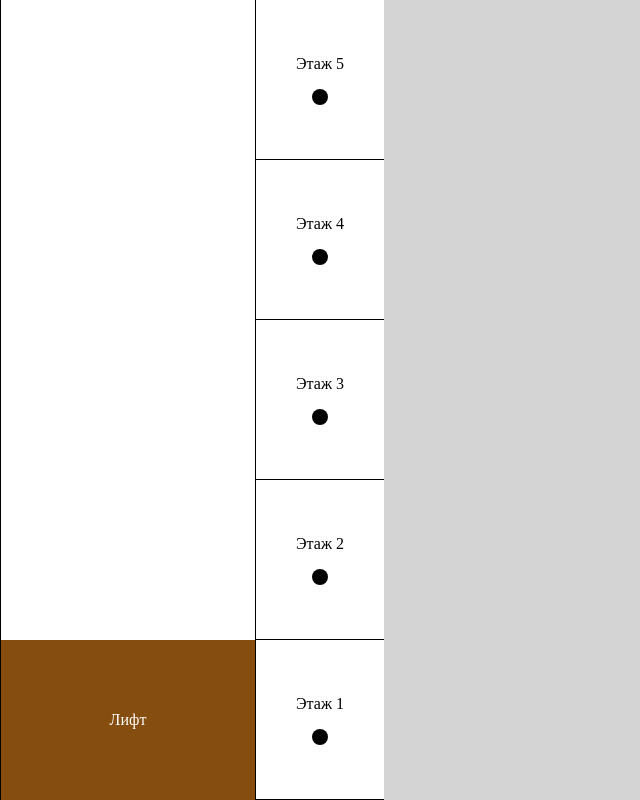
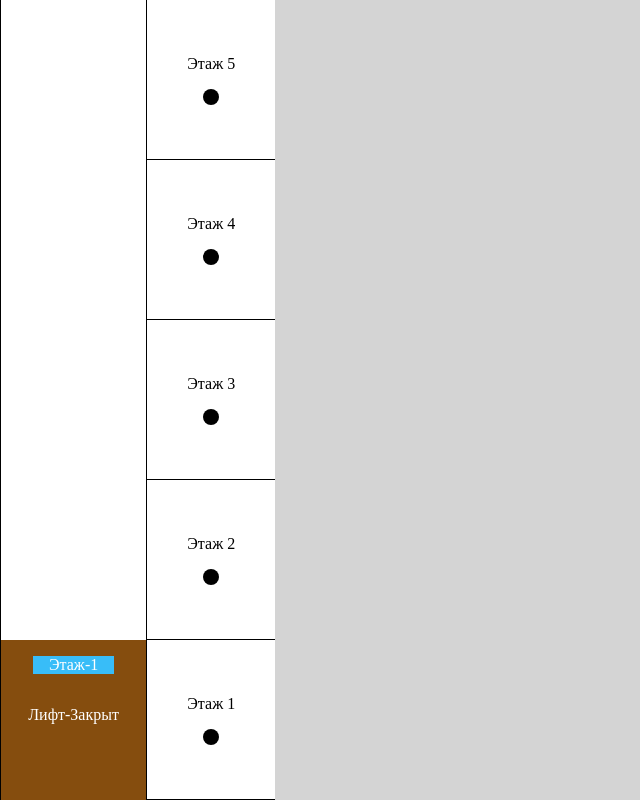
Before and after one commit to AleksandrSmirnov92/elevatorTestProjectVue, a Vue app: page / in a window 1280 px wide. Shown: the whole page, without its empty margins (0-640 px from the left). Built offline with nearby package versions, Linux system fonts and the light colour scheme.

Commit message:
I continue to refactor and add functionality

```diff
--- a/src/components/Elevator/Elevator.vue
+++ b/src/components/Elevator/Elevator.vue
@@ -4,66 +4,73 @@
     class="elevator"
     :style="{
       transform: `translateY(${translateY}px)`,
-      transition: `transform ${timeMove}s linear`,
+      transition: `transform ${elevatorInfo.timeMove}s linear`,
     }"
     :class="!toggleClass ? '' : 'inactive'"
   >
-    <span>Лифт</span>
+    <div class="elevator__floor">
+      <span class="">Этаж-{{ c }}</span>
+    </div>
+
+    <span class="elevator__doors">Лифт-{{ elevatorDoors }}</span>
   </div>
 </template>
 
 <script setup>
 import { toRefs, watch, ref } from "vue";
+import { elevatorMotionHandler } from "../../helpers/createElevator";
 const heightElevator = ref(null);
+const elevatorDoors = ref("Закрыт");
 const props = defineProps({
-  floorPosition: Number,
+  elevatorInfo: Object,
 });
-const { floorPosition } = toRefs(props);
+const { elevatorInfo } = toRefs(props);
 const translateY = ref(0);
-const timeMove = ref(1);
 let initialSeconds = 1;
 let toggleClass = ref(false);
+let c = ref(initialSeconds);
 const animationElevator = (newFloorPosition) => {
-  if (initialSeconds < floorPosition.value) {
+  let n = initialSeconds;
+
   translateY.value =
     -heightElevator.value.clientHeight * (newFloorPosition - 1);
-    timeMove.value = floorPosition.value - initialSeconds;
+  const animateFloorPosition = setInterval(() => {
+    if (n < newFloorPosition) {
+      c.value += 1;
+      console.log(c.value);
+    }
+    if (n > newFloorPosition) {
+      c.value -= 1;
+      console.log(c.value);
+    }
+  }, 1000);
+
   setTimeout(() => {
+    elevatorDoors.value = "открыт";
     const stop = setInterval(() => {
       toggleClass.value = !toggleClass.value;
     }, 500);
     setTimeout(() => {
       clearInterval(stop);
       toggleClass.value = false;
+      elevatorDoors.value = "закрыт";
     }, 3000);
-    }, 1000 * timeMove.value);
-    initialSeconds = floorPosition.value;
+    clearInterval(animateFloorPosition);
+  }, 1000 * elevatorInfo.value.timeMove);
+  initialSeconds = elevatorInfo.value.floorPosition;
+};
+watch(
+  () => elevatorInfo.value.floorPosition,
+  (newFloorPosition) => {
+    animationElevator(newFloorPosition);
   }
-  if (initialSeconds > floorPosition.value) {
-    translateY.value =
-      -heightElevator.value.clientHeight * (newFloorPosition - 1);
-    timeMove.value = initialSeconds - floorPosition.value;
-    setTimeout(() => {
-      const stop = setInterval(() => {
-        toggleClass.value = !toggleClass.value;
-      }, 500);
-      setTimeout(() => {
-        clearInterval(stop);
-        toggleClass.value = false;
-      }, 3000);
-    }, 1000 * timeMove.value);
-    initialSeconds = floorPosition.value;
-  }
-};
-watch(floorPosition, (newFloorPosition) => {
-  animationElevator(newFloorPosition);
-});
+);
 </script>
 
 <style lang="css" scoped>
 .elevator {
   display: flex;
-  justify-content: center;
+  flex-direction: column;
   align-items: center;
   color: white;
   width: 100%;
@@ -80,4 +87,15 @@ watch(floorPosition, (newFloorPosition) => {
 .inactive {
   background-color: aquamarine;
 }
+.elevator__floor {
+  margin-top: 1em;
+  margin-left: 2em;
+  margin-right: 2em;
+  padding: 0 1em;
+  display: flex;
+  background-color: #38bdf8;
+}
+.elevator__doors {
+  margin-top: 2em;
+}
 </style>
--- a/src/components/Shaft/Shaft.vue
+++ b/src/components/Shaft/Shaft.vue
@@ -1,6 +1,6 @@
 <template>
   <div class="shaft">
-    <Elevator :floorPosition="floorPosition" />
+    <Elevator :elevatorInfo="elevatorInfo" />
   </div>
 </template>
 
@@ -8,9 +8,9 @@
 import Elevator from "../Elevator/Elevator.vue";
 import { toRefs, toRef } from "vue";
 const props = defineProps({
-  floorPosition: { type: Number },
+  elevatorInfo: Object,
 });
-const { tasks, currentFloor } = toRefs(props);
+const { elevatorInfo } = toRefs(props);
 </script>
 
 <style lang="css" scoped>
--- a/src/helpers/createElevator.ts
+++ b/src/helpers/createElevator.ts
@@ -25,11 +25,9 @@ export class Elevator {
       return;
     }
     this.floorPosition = floorNumber ? floorNumber : task;
-    this.timeMove = elevatorMotionHandler(
-      task,
-      this.initialSeconds,
-      this.timeMove
-    );
+    this.timeMove = elevatorMotionHandler(task, this.initialSeconds)
+      ? task - this.initialSeconds
+      : this.initialSeconds - task;
     this.initialSeconds = task;
     this.currentTimer = setTimeout(() => {
       this.currentTimer = null;
@@ -38,17 +36,15 @@ export class Elevator {
     }, 1000 * (this.timeMove + 3));
   }
 }
-function elevatorMotionHandler(
+export function elevatorMotionHandler(
   currentSeconds: number,
-  initialSeconds: number,
-  timeMove: number
+  initialSeconds: number
+  // timeMove: number
 ) {
   if (initialSeconds < currentSeconds) {
-    timeMove = currentSeconds - initialSeconds;
+    return true;
   }
   if (initialSeconds > currentSeconds) {
-    timeMove = initialSeconds - currentSeconds;
+    return false;
   }
-
-  return timeMove;
 }
--- /dev/null
+++ b/src/helpers/findClosestInactiveElement.ts
@@ -0,0 +1,23 @@
+export function findClosestInactiveElement(
+  arr: {
+    id: number;
+    floorPosition: number;
+    active: boolean;
+    initialSeconds: number;
+    timeMove: number;
+    currentTimer: any;
+    activeted: () => void;
+  }[],
+  number: number
+) {
+  let closestElement = null;
+  let closestDifference = Infinity;
+  for (const element of arr) {
+    const difference = Math.abs(number - element.floorPosition);
+    if (!element.active && difference < closestDifference) {
+      closestElement = element;
+      closestDifference = difference;
+    }
+  }
+  return closestElement;
+}
--- a/src/views/Building.vue
+++ b/src/views/Building.vue
@@ -4,7 +4,7 @@
       <div class="building__shaft">
         <Shaft
           v-for="item in buildingInfo.shaftCount.slice().reverse()"
-          :floorPosition="item.floorPosition"
+          :elevatorInfo="item"
           :key="item.id"
         />
       </div>
@@ -23,107 +23,15 @@
 import Floor from "../components/Floor/Floor.vue";
 import Shaft from "../components/Shaft/Shaft.vue";
 import { callQueue, Elevator } from "../helpers/createElevator";
+import { findClosestInactiveElement } from "../helpers/findClosestInactiveElement";
 import { ref } from "vue";
 const buildingInfo = ref({
-  shaftCount: [
-    new Elevator(1),
-    // new Elevator(2),
-    // {
-    //   id: 1,
-    //   floorPosition: 1,
-    //   active: false,
-    //   initialSeconds: 1,
-    //   currentTimer: null,
-    //   timeMove: 1,
-    //   activated(floorNumber: number) {
-    //     this.active = true;
-    //     if (this.currentTimer) {
-    //       return;
-    //     }
-    //     const task = callQueue?.shift();
-    //     if (task == null) {
-    //       this.active = false;
-    //       return;
-    //     }
-    //     this.floorPosition = floorNumber ? floorNumber : task;
-    //     this.timeMove = elevatorMotionHandler(
-    //       task,
-    //       this.initialSeconds,
-    //       this.timeMove
-    //     );
-    //     this.initialSeconds = task;
-    //     this.currentTimer = setTimeout(() => {
-    //       this.currentTimer = null;
-    //       this.activated();
-    //       console.log("Анимация прошла", task);
-    //     }, 1000 * (this.timeMove + 3));
-    //   },
-    // },
-    // {
-    //   id: 2,
-    //   floorPosition: 1,
-    //   active: false,
-    //   initialSeconds: 1,
-    //   currentTimer: null,
-    //   timeMove: 1,
-    //   activated(floorNumber: number) {
-    //     this.active = true;
-    //     if (this.currentTimer) {
-    //       return;
-    //     }
-    //     const task = callQueue?.shift();
-    //     if (task == null) {
-    //       this.active = false;
-    //       return;
-    //     }
-    //     this.floorPosition = floorNumber ? floorNumber : task;
-    //     this.timeMove = elevatorMotionHandler(
-    //       task,
-    //       this.initialSeconds,
-    //       this.timeMove
-    //     );
-    //     this.initialSeconds = task;
-    //     this.currentTimer = setTimeout(() => {
-    //       this.currentTimer = null;
-    //       this.activated();
-    //       console.log("Анимация прошла", task);
-    //     }, 1000 * (this.timeMove + 3));
-    //   },
-    // },
-  ],
+  shaftCount: [new Elevator(1)],
   floorsCount: [1, 2, 3, 4, 5],
 });
-// const callQueue: any = [];
-// const elevatorMotionHandler = (
-//   currentSeconds: number,
-//   initialSeconds: number,
-//   timeMove: number
-// ) => {
-//   if (initialSeconds < currentSeconds) {
-//     timeMove = currentSeconds - initialSeconds;
-//   }
-//   if (initialSeconds > currentSeconds) {
-//     timeMove = initialSeconds - currentSeconds;
-//   }
-//   return timeMove;
-// };
-
 const clickFloor = (floorNumber: number) => {
   callQueue.push(floorNumber);
-  if (buildingInfo.value.shaftCount.find((item) => item.active == false)) {
-    function findClosestInactiveElement(arr, number) {
-      let closestElement = null;
-      let closestDifference = Infinity;
-      for (const element of arr) {
-        const difference = Math.abs(number - element.floorPosition);
-        if (!element.active && difference < closestDifference) {
-          closestElement = element;
-          closestDifference = difference;
-        }
-      }
-      return closestElement;
-    }
-
+  if (buildingInfo.value.shaftCount.find((item) => item.active === false)) {
     findClosestInactiveElement(
       buildingInfo.value.shaftCount,
       floorNumber
@@ -154,7 +62,7 @@ const clickFloor = (floorNumber: number) => {
 
 .building__shaft {
   display: flex;
-  width: 20%;
+
   background-color: white;
   border-right: 1px solid black;
 }
```
Also changed, not shown: src/types/types.ts (added, +9 -0 lines). Lines whose indentation alone changed are shown as unchanged.
